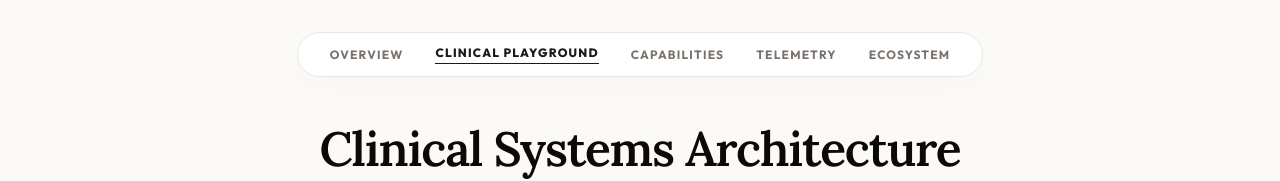
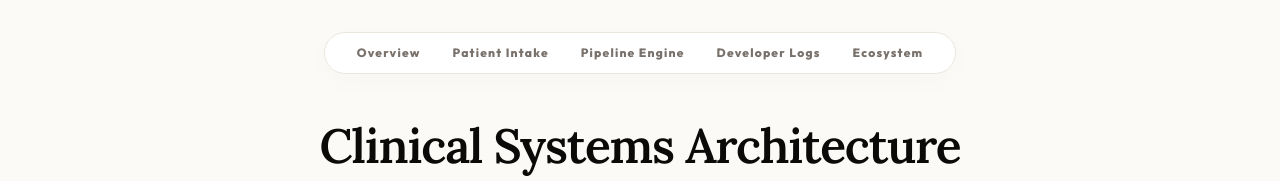
Before and after one commit to safevoice009/clinical-middleware-dashboard, a Next.js app: page / in a window 1280 px wide. Shown: the top 181 px of the page. Built offline with nearby package versions, Linux system fonts and the light colour scheme; no server answers; the database is empty.

Commit message:
Refactor: High-contrast console logs & interactive nav drawer integration

```diff
--- a/src/components/Layout.tsx
+++ b/src/components/Layout.tsx
@@ -44,6 +44,7 @@ export const Layout: React.FC = () => {
   const [step, setStep] = useState(0);
   const [activeStep, setActiveStep] = useState(0);
   const [claimJson, setClaimJson] = useState<any | null>(null);
+  const [isConsoleOpen, setIsConsoleOpen] = useState(false);
 
   // Sync selected patient from patients array if modified
   useEffect(() => {
@@ -142,16 +143,46 @@ export const Layout: React.FC = () => {
   };
 
   return (
-    <div className="min-h-screen bg-[#fbfaf7] text-stone-900 flex flex-col font-sans select-none pb-24">
+    <div id="overview" className="min-h-screen bg-[#fbfaf7] text-stone-900 flex flex-col font-sans select-none pb-24 scroll-smooth">
 
       {/* Floating navigation pill menu (matching reference portfolio site) */}
       <div className="w-full flex justify-center pt-8 px-4 relative z-40">
         <nav className="bg-white/90 backdrop-blur-md border border-[#eae6df] px-8 py-3 rounded-full shadow-[0_8px_30px_rgb(0,0,0,0.02)] flex gap-8 items-center text-xs font-bold uppercase tracking-widest text-stone-500">
-          <span className="hover:text-stone-900 transition-colors cursor-pointer">Overview</span>
-          <span className="hover:text-stone-900 transition-colors cursor-pointer text-stone-900 font-extrabold border-b border-stone-900 pb-0.5">Clinical Playground</span>
-          <span className="hover:text-stone-900 transition-colors cursor-pointer">Capabilities</span>
-          <span className="hover:text-stone-900 transition-colors cursor-pointer">Telemetry</span>
-          <span className="hover:text-stone-900 transition-colors cursor-pointer">Ecosystem</span>
+          <button
+            onClick={() => document.getElementById('overview')?.scrollIntoView({ behavior: 'smooth' })}
+            className="hover:text-stone-900 transition-colors cursor-pointer font-extrabold focus:outline-none"
+          >
+            Overview
+          </button>
+          <button
+            onClick={() => document.getElementById('patient-intake')?.scrollIntoView({ behavior: 'smooth' })}
+            className="hover:text-stone-900 transition-colors cursor-pointer font-extrabold focus:outline-none"
+          >
+            Patient Intake
+          </button>
+          <button
+            onClick={() => document.getElementById('pipeline-engine')?.scrollIntoView({ behavior: 'smooth' })}
+            className="hover:text-stone-900 transition-colors cursor-pointer font-extrabold focus:outline-none"
+          >
+            Pipeline Engine
+          </button>
+          <button
+            onClick={() => {
+              setIsConsoleOpen(true);
+              setTimeout(() => {
+                window.scrollTo({ top: document.body.scrollHeight, behavior: 'smooth' });
+              }, 100);
+            }}
+            className="hover:text-stone-900 transition-colors cursor-pointer font-extrabold focus:outline-none"
+          >
+            Developer Logs
+          </button>
+          <button
+            onClick={() => document.getElementById('ecosystem')?.scrollIntoView({ behavior: 'smooth' })}
+            className="hover:text-stone-900 transition-colors cursor-pointer font-extrabold focus:outline-none"
+          >
+            Ecosystem
+          </button>
         </nav>
       </div>
 
@@ -182,7 +213,7 @@ export const Layout: React.FC = () => {
 
         <div className="grid grid-cols-1 lg:grid-cols-3 gap-6">
           {/* Patient Selector Bento Panel (col-span-2) */}
-          <div className="lg:col-span-2 bg-white border border-[#eae6df] rounded-[32px] p-6 shadow-sm space-y-4">
+          <div id="patient-intake" className="lg:col-span-2 bg-white border border-[#eae6df] rounded-[32px] p-6 shadow-sm space-y-4 scroll-mt-24">
             <div className="flex items-center gap-2">
               <UserCheck className="w-4 h-4 text-stone-600" />
               <span className="text-[10px] font-mono uppercase tracking-widest text-stone-400 font-bold">Step 1: Patient Ingestion Hub</span>
@@ -202,7 +233,7 @@ export const Layout: React.FC = () => {
                     selectedPatient.id === pat.id
                       ? 'bg-stone-900 border-stone-900 text-[#fbfaf7] shadow-md shadow-stone-900/10'
                       : 'bg-white border-[#eae6df] text-stone-450 hover:border-stone-400 hover:text-stone-850 shadow-sm'
-                  } ${isRunning ? 'opacity-40 cursor-not-allowed' : 'cursor-pointer'}`}
+                  } ${isRunning ? 'pointer-events-none' : 'cursor-pointer'}`}
                 >
                   <span className="text-[8px] font-bold block uppercase tracking-wider opacity-60">{pat.id}</span>
                   <span className="text-xs font-extrabold truncate block font-sans">{pat.name.split(' ')[0]}</span>
@@ -223,6 +254,7 @@ export const Layout: React.FC = () => {
         </div>
 
         {/* Central Pipeline Interactive Play Area */}
+        <div id="pipeline-engine" className="scroll-mt-24">
           <PipelineStepper
             patient={selectedPatient}
             step={step}
@@ -232,9 +264,10 @@ export const Layout: React.FC = () => {
             onUpdateNote={handleUpdateNote}
             claimJson={claimJson}
           />
+        </div>
 
         {/* Informative Bento footer section */}
-        <div className="bg-white border border-[#eae6df] rounded-[32px] p-6 flex gap-4 text-xs text-stone-500 shadow-sm max-w-4xl mx-auto">
+        <div id="ecosystem" className="bg-white border border-[#eae6df] rounded-[32px] p-6 flex gap-4 text-xs text-stone-500 shadow-sm max-w-4xl mx-auto scroll-mt-24">
           <AlertCircle className="w-5 h-5 text-stone-400 shrink-0 mt-0.5" />
           <p className="leading-relaxed">
             <strong>Architecture Notice:</strong> This clinical middleware operates by intercepting unstructured clinical text (EHR logs) generated by reasoning systems (like <code className="bg-stone-100 px-1 py-0.5 rounded font-mono text-[10px]">AgentClinic</code>). It runs automated ICD-10 transpilation audits, maps corresponding CPT procedure parameters, and verifies insurance payer compliance guidelines before shipping clean claims records.
@@ -254,6 +287,8 @@ export const Layout: React.FC = () => {
         isRunning={isRunning}
         onFinished={handleFinishedSimulation}
         onStepChange={setStep}
+        isOpen={isConsoleOpen}
+        setIsOpen={setIsConsoleOpen}
       />
 
     </div>
--- a/src/components/PipelineStepper.tsx
+++ b/src/components/PipelineStepper.tsx
@@ -188,7 +188,7 @@ export const PipelineStepper: React.FC<PipelineStepperProps> = ({
                   value={editedNote}
                   onChange={(e) => setEditedNote(e.target.value)}
                   disabled={isRunning}
-                  className="w-full h-48 bg-stone-50 border border-stone-200 rounded-2xl p-4 font-mono text-xs leading-relaxed text-stone-900 focus:outline-none focus:ring-1 focus:ring-stone-500 focus:border-stone-500 transition-all select-text"
+                  className="w-full h-48 bg-stone-50 border border-stone-200 rounded-2xl p-4 font-mono text-xs leading-relaxed text-stone-900 focus:outline-none focus:ring-1 focus:ring-stone-500 focus:border-stone-500 transition-all select-text disabled:opacity-100 disabled:text-stone-800 disabled:bg-stone-50/80"
                 />
                 <button
                   onClick={() => onUpdateNote(editedNote)}
```
Also changed, not shown: src/components/TerminalConsole.tsx (+21 -18 lines). Lines whose indentation alone changed are shown as unchanged.
